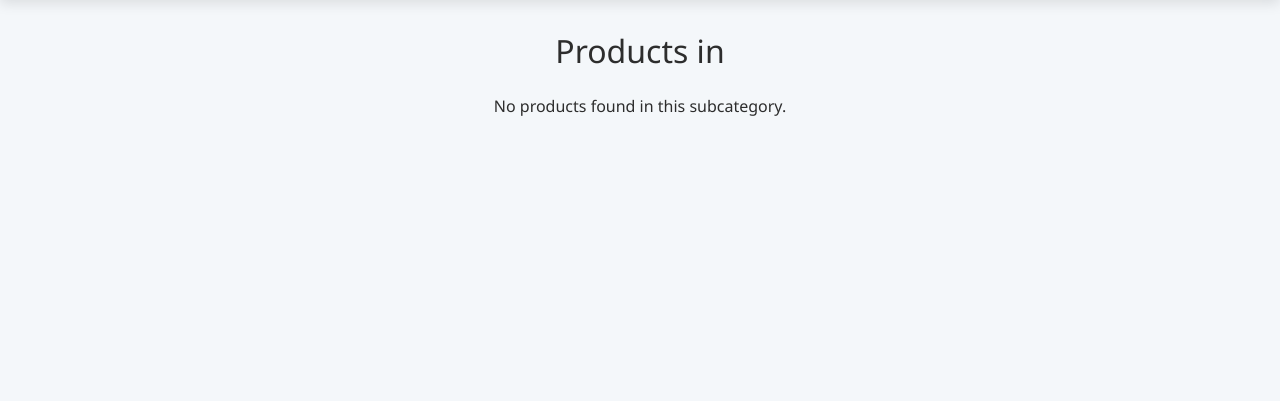
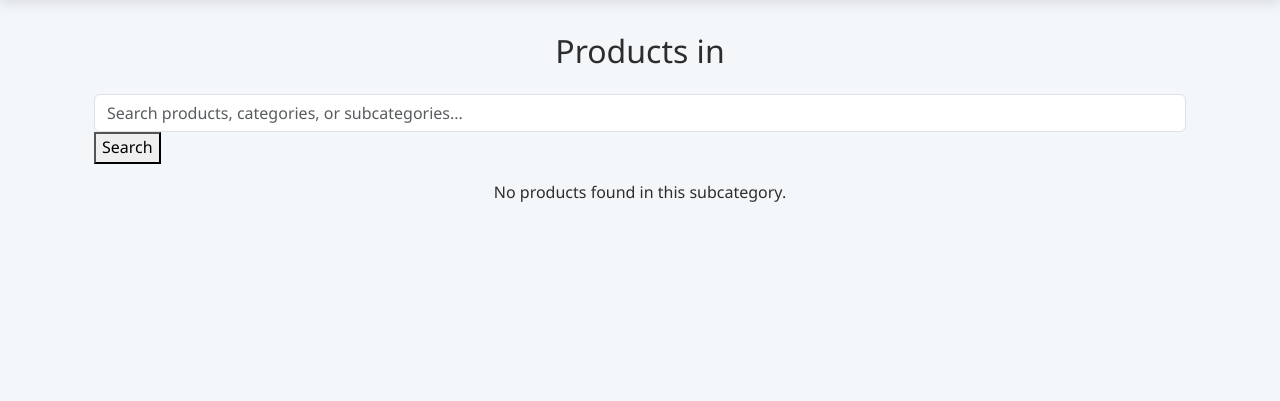
Before and after one commit to vinaykalwala/VindusQTipStore, a Django app: template templates/products/subcategory_products.html in a window 1280 px wide. Shown: the part 79-480 px from the top of the page. Run offline with Django 5.2, Linux system fonts and the light colour scheme; the template is opened without the code that fills it, so the values that code supplies are empty.

Commit message:
Added search bar

```diff
--- a/templates/dashboard/customer_dashboard.html
+++ b/templates/dashboard/customer_dashboard.html
@@ -1,5 +1,11 @@
 {% extends 'base.html' %} {% block content %}
 <div class="container-fluid px-0">
+
+    <form method="get" action="{% url 'Products:search' %}">
+        <input type="text" name="query" placeholder="Search products, categories, or subcategories..." class="form-control" required>
+        <button type="submit">Search</button>
+    </form>
+
     <!-- Full Width Banner with Carousel -->
     {% if sliders %}
     <div class="banner-wrapper" style="margin-top: 0.5rem;">
--- a/templates/products/category_products.html
+++ b/templates/products/category_products.html
@@ -14,6 +14,11 @@
             {% endif %}
         </div>
     </div>
+
+    <form method="get" action="{% url 'Products:search' %}">
+        <input type="text" name="query" placeholder="Search products, categories, or subcategories..." class="form-control" required>
+        <button type="submit">Search</button>
+    </form>
 
     <!-- Product Grid -->
     <div class="product-grid-container">
@@ -254,6 +259,7 @@
     color: var(--text-color);
     display: -webkit-box;
     -webkit-line-clamp: 2;
+    line-clamp: 2;
     -webkit-box-orient: vertical;
     overflow: hidden;
     min-height: 40px;
--- a/templates/products/subcategory_products.html
+++ b/templates/products/subcategory_products.html
@@ -1,7 +1,10 @@
 {% extends 'base.html' %} {% block content %}
 <div class="container">
     <h2 class="text-center mb-4">Products in {{ subcategory.name }}</h2>
-
+    <form method="get" action="{% url 'Products:search' %}">
+        <input type="text" name="query" placeholder="Search products, categories, or subcategories..." class="form-control" required>
+        <button type="submit">Search</button>
+    </form>
     {% if products %}
     <div class="row">
         {% for product in products %}
```
